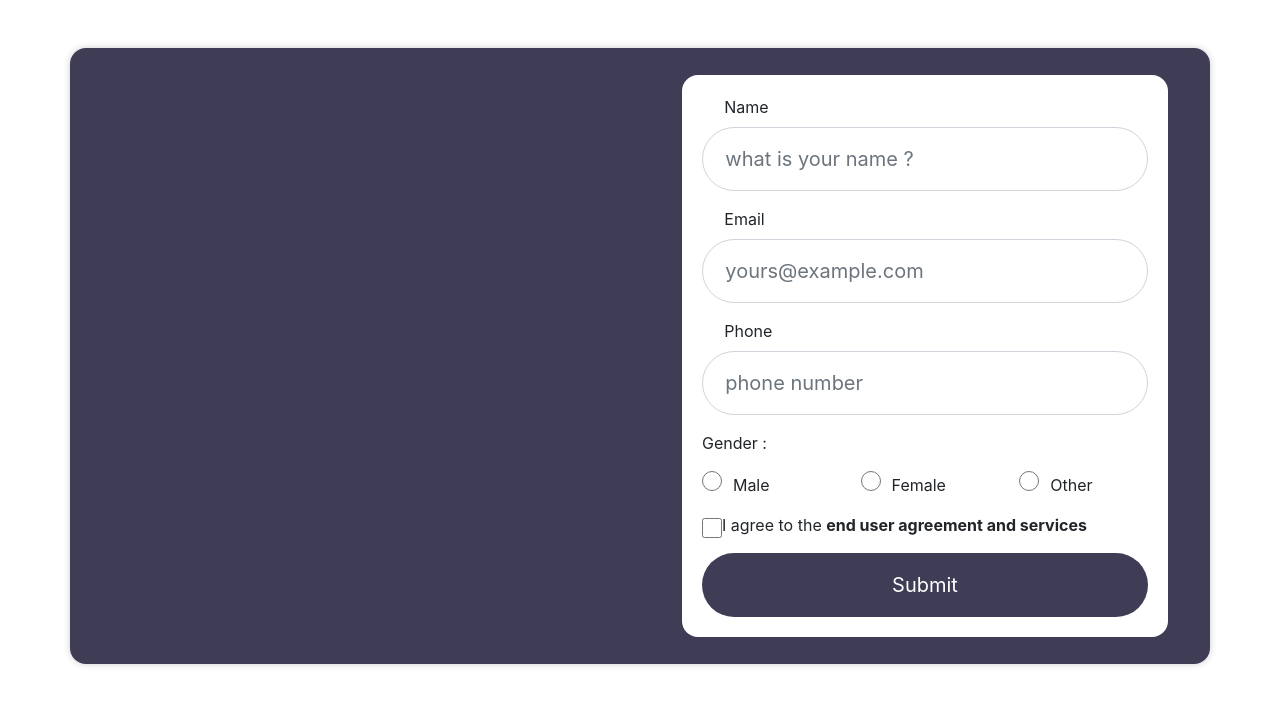
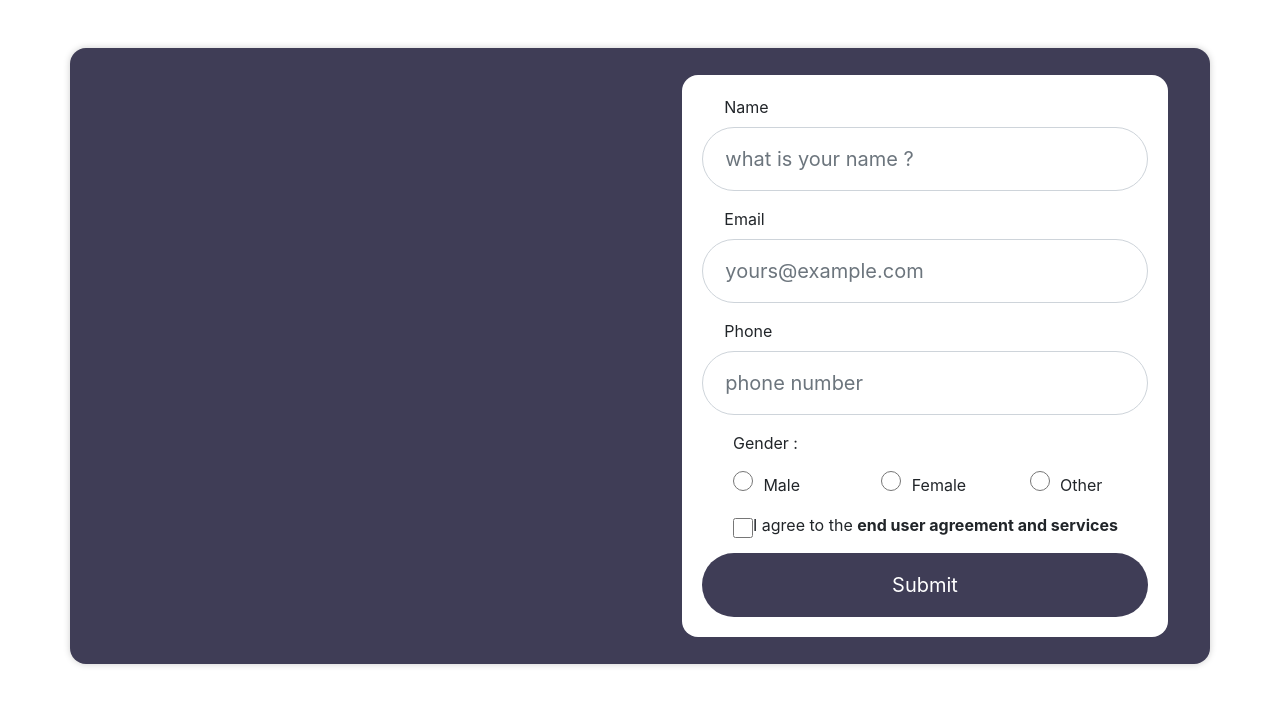
Before and after one commit to inact25/Simple-Javasscript-Form-Validation, a plain HTML site: page index.html in a window 1280 px wide. Drawn offline with nearby package versions, Linux system fonts and the light colour scheme; some packages are replaced by stand-ins of ours; a script that the page names is missing.

Commit message:
fixing radio and checkbox margin

```diff
--- a/index.html
+++ b/index.html
@@ -50,7 +50,7 @@
                                 <i style="display: none" class="fa fa-times-circle"></i>
                             </div>
                         </div>
-                        <div class="row">
+                        <div class="row ml-3">
                             <div class="col-12">
                                 <p>Gender :</p>
                             </div>
@@ -89,7 +89,7 @@
                             </div>
                         </div>
                         <div class="submit mt-3">
-                            <button class="btn btn-block btn-lg btn-primary rounded-pill"> Submit</button>
+                            <button class="btn btn-block btn-lg btn-primary rounded-pill">Submit</button>
                         </div>
                     </div>
                 </div>
```
